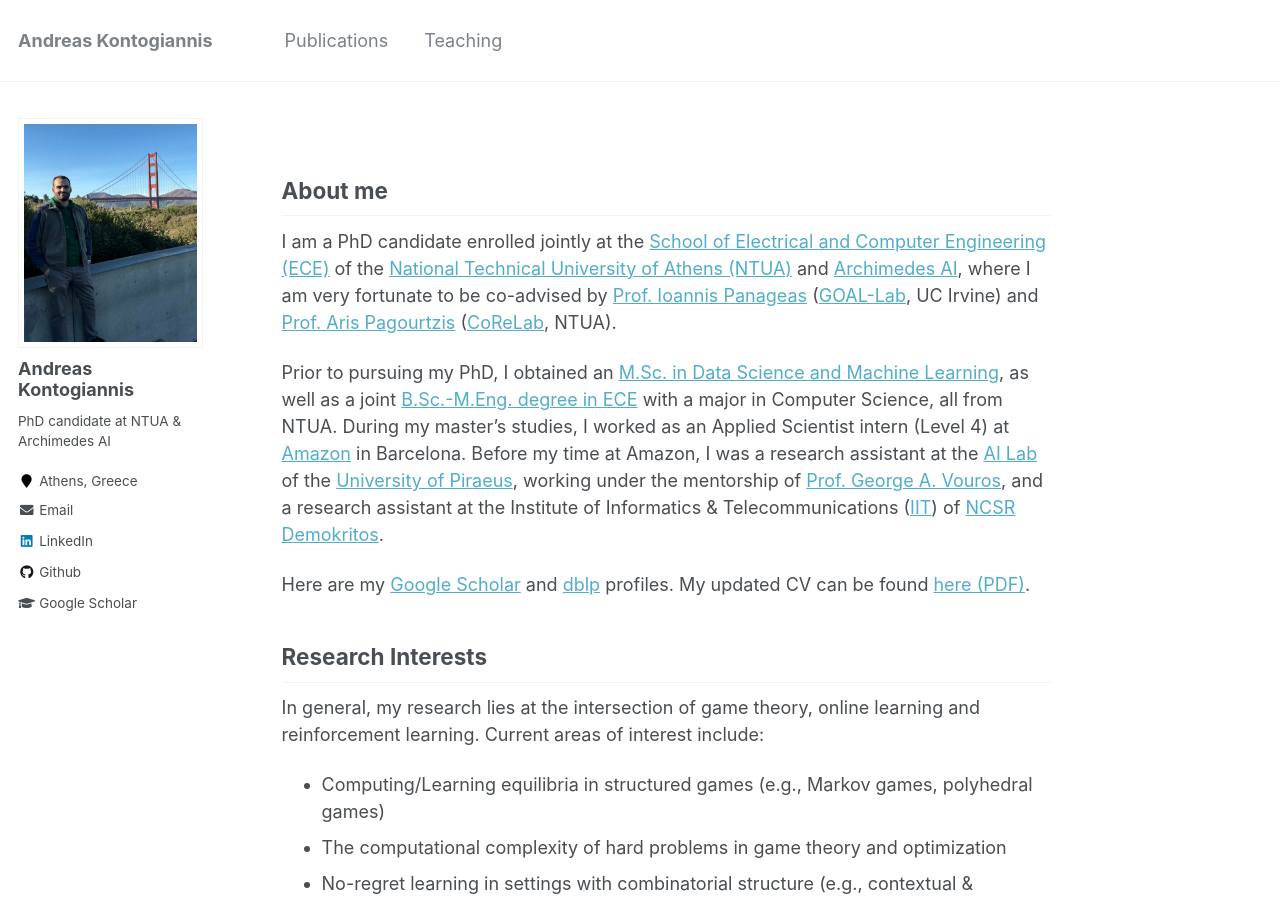
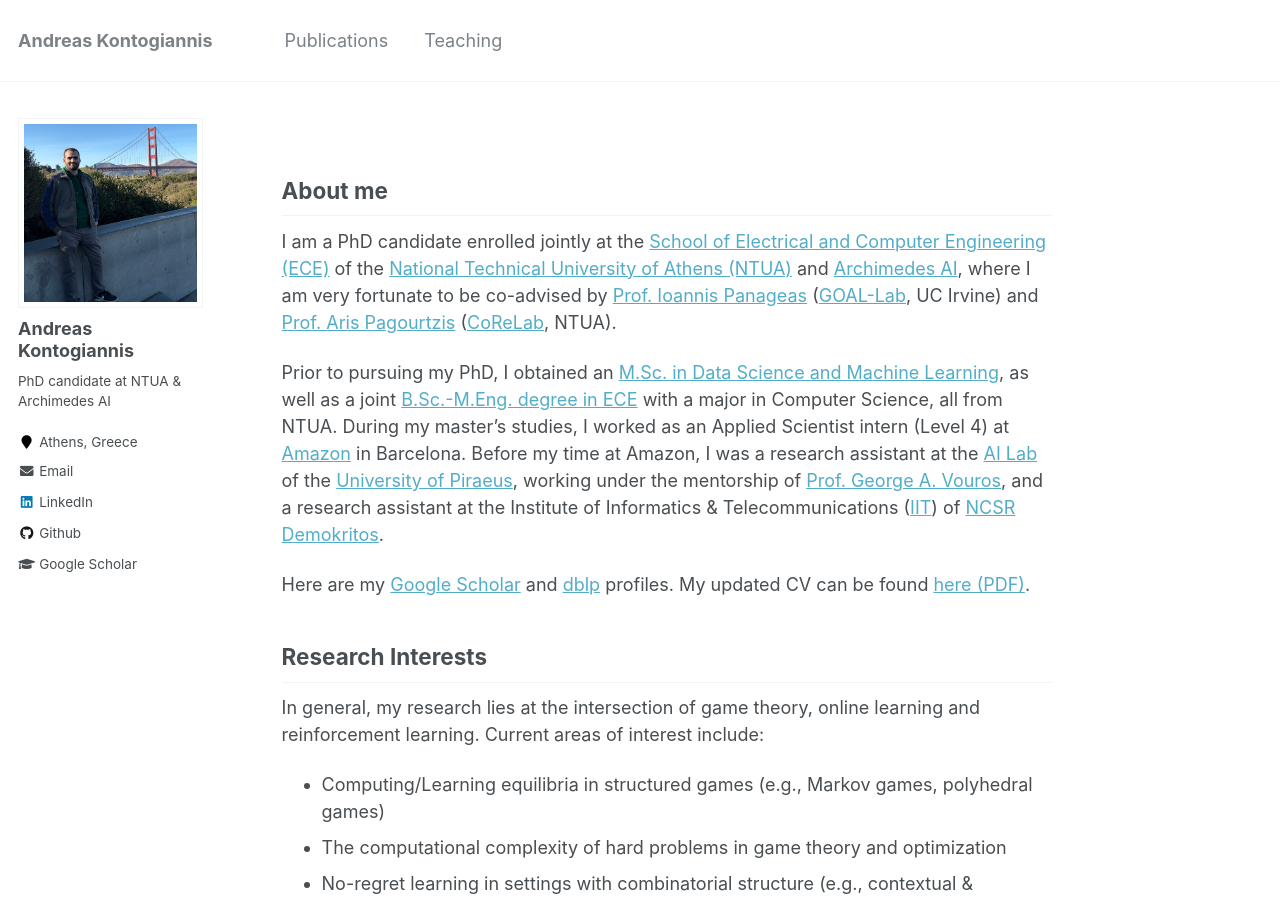
Before and after one commit to ddaedalus/ddaedalus.github.io, a Jekyll site: the page built from _pages/about.md, in a window 1280 px wide and 900 px high. Built offline with Jekyll 4.4.1, drawn with Linux system fonts in a browser that asks for light colours.

Commit message:
Fix avatar filename in configuration

```diff
--- a/_config.yml
+++ b/_config.yml
@@ -81,7 +81,7 @@ analytics:
 # Site Author
 author:
   name             : "Andreas Kontogiannis"
-  avatar           : "golden_gate_.jpeg"
+  avatar           : "golden__gate.jpeg"
   bio              : "PhD candidate at NTUA & Archimedes AI"
   location         : "Athens, Greece"
   employer         : # "Behavioral Signals"
```
